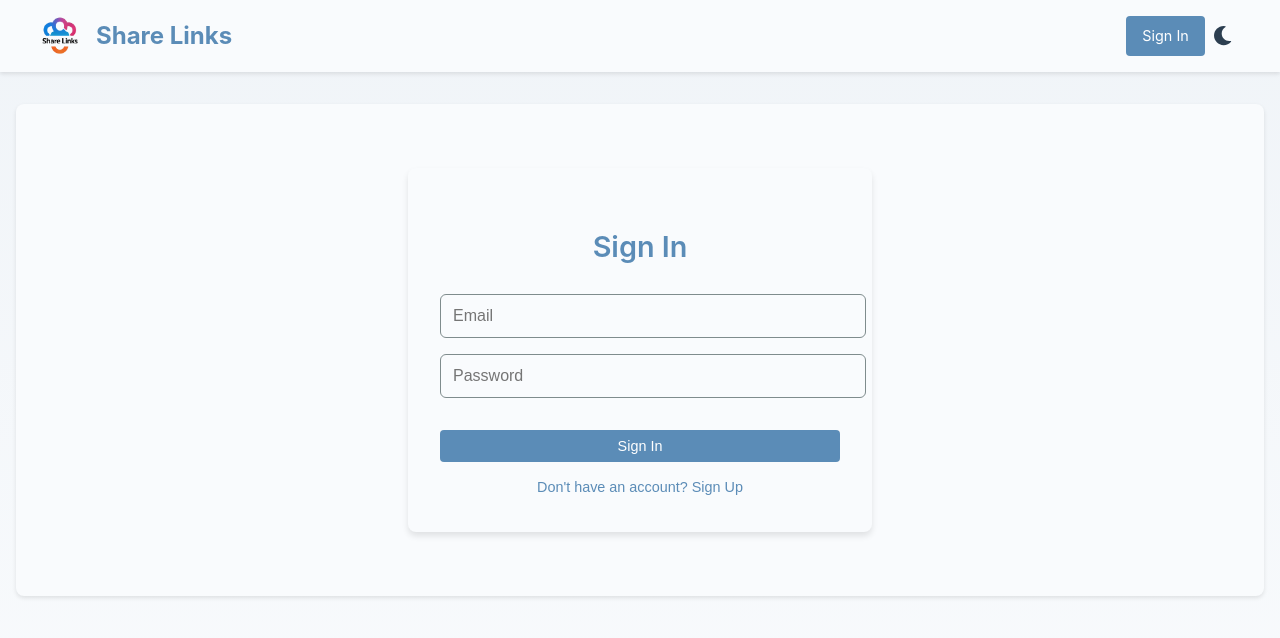
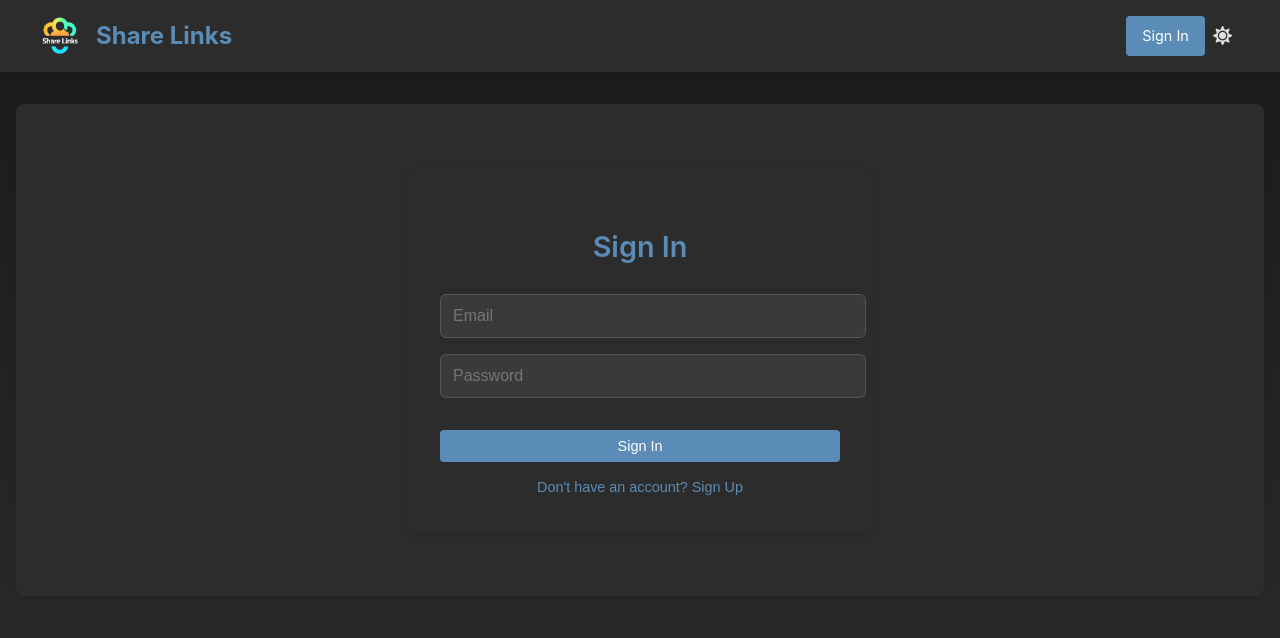
Before and after one commit to goggledefogger/react-share-links, a React (Create React App) app: page /login in a window 1280 px wide. Shown: the top 638 px of the page. Built offline with nearby package versions, Linux system fonts and the light colour scheme; no server answers.

Commit message:
set default theme to dark

```diff
--- /dev/null
+++ b/app/components/ThemeProvider.tsx
@@ -0,0 +1,41 @@
+import { createContext, useState, useEffect, useContext } from 'react'
+
+type Theme = 'light' | 'dark'
+
+const ThemeContext = createContext({
+  theme: 'dark' as Theme,
+  setTheme: (theme: Theme) => {},
+  toggleTheme: () => {}
+})
+
+export function ThemeProvider({ children }: { children: React.ReactNode }) {
+  const [theme, setTheme] = useState<Theme>('dark')
+
+  useEffect(() => {
+    const savedTheme = localStorage.getItem('theme') as Theme | null
+    if (savedTheme) {
+      setTheme(savedTheme)
+    } else {
+      localStorage.setItem('theme', 'dark')
+    }
+  }, [])
+
+  useEffect(() => {
+    localStorage.setItem('theme', theme)
+    document.documentElement.setAttribute('data-theme', theme)
+  }, [theme])
+
+  const toggleTheme = () => {
+    setTheme(prevTheme => prevTheme === 'light' ? 'dark' : 'light')
+  }
+
+  return (
+    <ThemeContext.Provider value={{ theme, setTheme, toggleTheme }}>
+      <div className={theme}>
+        {children}
+      </div>
+    </ThemeContext.Provider>
+  )
+}
+
+export const useTheme = () => useContext(ThemeContext)
--- a/src/contexts/ThemeContext.tsx
+++ b/src/contexts/ThemeContext.tsx
@@ -12,12 +12,14 @@ const ThemeContext = createContext<ThemeContextType | undefined>(undefined);
 export const ThemeProvider: React.FC<{ children: React.ReactNode }> = ({
   children,
 }) => {
-  const [theme, setTheme] = useState<Theme>('light');
+  const [theme, setTheme] = useState<Theme>('dark'); // Change default to 'dark'
 
   useEffect(() => {
     const savedTheme = localStorage.getItem('theme') as Theme | null;
     if (savedTheme) {
       setTheme(savedTheme);
+    } else {
+      localStorage.setItem('theme', 'dark'); // Set default to 'dark' in localStorage
     }
   }, []);
 
@@ -26,6 +28,10 @@ export const ThemeProvider: React.FC<{ children: React.ReactNode }> = ({
     setTheme(newTheme);
     localStorage.setItem('theme', newTheme);
   };
+
+  useEffect(() => {
+    document.documentElement.setAttribute('data-theme', theme);
+  }, [theme]);
 
   return (
     <ThemeContext.Provider value={{ theme, toggleTheme }}>
```
